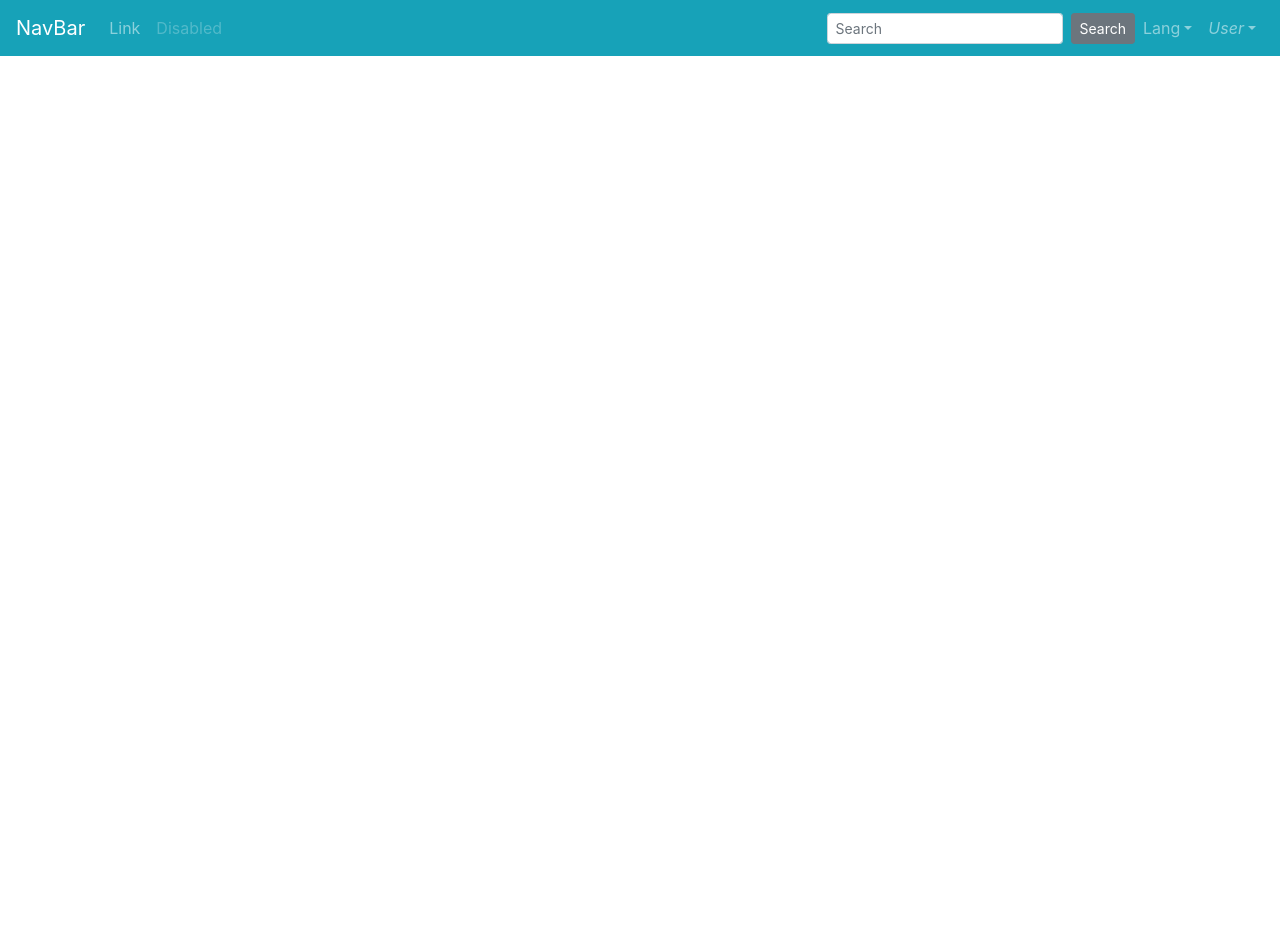
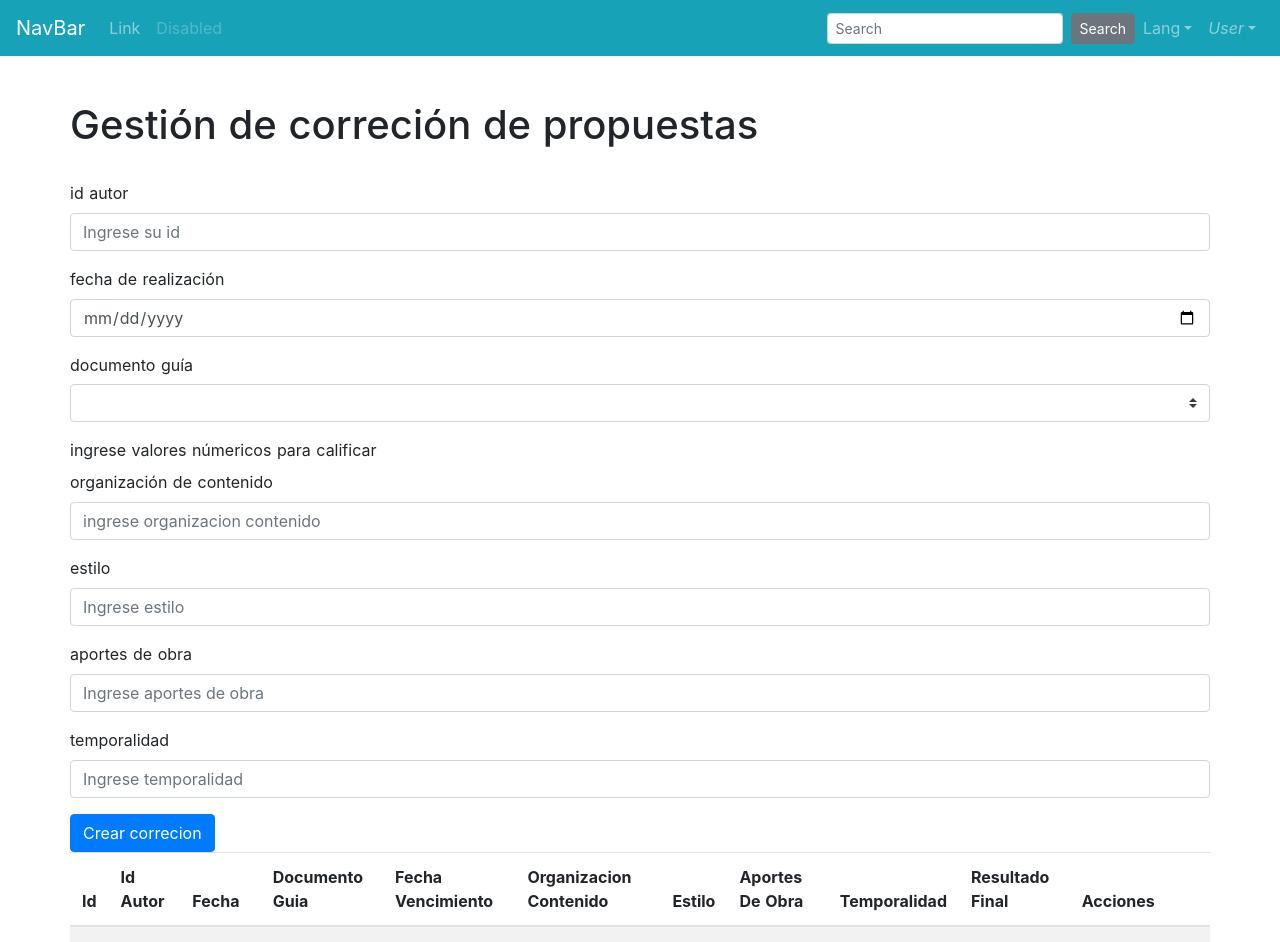
Before and after one commit to alejosuaza1022/proyectoSoftware, a Nuxt app: page /registroEvaluaciones in a window 1280 px wide. Shown: the top 942 px of the page. Before the commit the page ends 800 px from the top, so only its background shows below. Built offline with nearby package versions, Linux system fonts and the light colour scheme.

Commit message:
calculo de puntje evaluacion agregado

```diff
--- a/assets/registroCorreciones.js
+++ b/assets/registroEvaluaciones.js
@@ -5,15 +5,15 @@ export default {
         enEdicion: false,
         correcion: {
             id: "",
-            id_autor:"autor",
+            id_autor:"",
             fecha: "",
-            documento_guia: "",
+            documento_guia: "Seleccione una guía",
             fecha_vencimiento: "",
-            organizacion_contenido: 0.0,
-            estilo: 0.0,
-            aportes_de_obra:0.0,
-            temporalidad:0.0,
-            resultado_final:0.0,
+            organizacion_contenido: null,
+            estilo: null,
+            aportes_de_obra:null,
+            temporalidad:null,
+            resultado_final:null,
             acciones: true
         },
         lista_correciones: [
@@ -21,7 +21,7 @@ export default {
             id: "1",
             id_autor:"autor",
             fecha: "2020-03-03",
-            documento_guia: "vacio",
+            documento_guia: "guía 1",
             fecha_vencimiento: "2020-03-03",
             organizacion_contenido: 10,
             estilo: 10,
@@ -31,25 +31,30 @@ export default {
             acciones: true
           }
         ],
-
+        opciones_carrera: [
+          { value: null, text: "Seleccione una guía", disabled: true },
+          { value: "001", text: " guía 1" },
+          { value: "002", text: " guía 2" },
+        ]
       };
     },
     methods: {
       crearCorrecion() {
-
+        this.correcion.id = parseInt(this.lista_correciones[this.lista_correciones.length-1].id) + 1;
         this.correcion.fecha_vencimiento =  this.formatDate()
+        this.puntajeTotal();
         this.lista_correciones.push(this.correcion);
         this.correcion = {
             id_autor:"autor",
             id: "",
             fecha: "",
-            documento_guia: "",
+            documento_guia: "Seleccione una guía",
             fecha_vencimiento: "",
-            organizacion_contenido: 0.0,
-            estilo: 0.0,
+            organizacion_contenido: null,
+            estilo: null,
             aportes_de_obra:null,
-            temporalidad:0.0,
-            resultado_final:0.0,
+            temporalidad:null,
+            resultado_final:null,
             acciones: true
         }
       },
@@ -69,20 +74,21 @@ export default {
         this.correcion = Object.assign({}, auxCorre);
       },
       actualizar_correcion() {
-
+        this.correcion.fecha_vencimiento =  this.formatDate()
+        this.puntajeTotal();
         this.lista_correciones.splice(this.get_position(this.correcion), 1, this.correcion);
         this.correcion = {
             id: "",
-            id_autor:"autor",
+            id_autor:"",
             id_propuesta: "",
             fecha: "",
-            documento_guia: "",
+            documento_guia: "Seleccione una guía",
             fecha_vencimiento: "",
-            organizacion_contenido: 0.0,
+            organizacion_contenido: null,
             estilo: null,
             aportes_de_obra:null,
-            temporalidad:0.0,
-            resultado_final:0.0,
+            temporalidad:null,
+            resultado_final:null,
             acciones: true
         };
         this.enEdicion = false
@@ -101,7 +107,17 @@ export default {
             day = '0' + day;
 
         return [year, month, day].join('-');
+    },
+
+    puntajeTotal(){
+      var p1 = parseFloat(this.correcion.organizacion_contenido)
+      var p2 = parseFloat(this.correcion.estilo)
+      var p3 = parseFloat(this.correcion.aportes_de_obra)
+      var p4 = parseFloat(this.correcion.temporalidad)
+
+      this.correcion.resultado_final = p1*0.125+p2*0.125+p3*0.125+p4*0.125
     }
+
     }
 
 
--- a/pages/registroCorreciones.vue
+++ /dev/null
@@ -1,88 +0,0 @@
-<template>
-  <div>
-    <b-container>
-      <!-- Content here -->
-
-      <h1>Gestión de correción de propuestas</h1>
-      <br />
-
-      <b-form action="javascript:void(0)" >
-        <b-form-group label="id autor" label-for="id_autor">
-          <b-form-input
-            class="form-control"
-            type="text"
-            v-model="correcion.id_autor"
-            placeholder="Ingrese su id"
-            id="id_autor"
-          />
-        </b-form-group>
-        <b-form-group label="fecha de realización" label-for="fecha">
-          <b-form-input
-            class="form-control"
-            v-model="correcion.fecha"
-            type="date"
-            placeholder="Ingrese la fecha de realización"
-            id="fecha"
-          />
-        </b-form-group>
-
-        <b-form-group label="ingrese valores númericos para calificar" label-for="labelInfo">
-
-        <b-form-group label="organización de contenido" label-for="organizacion_contenido">
-          <b-form-input
-            class="form-control"
-            type="number"
-            v-model="correcion.organizacion_contenido"
-            id="organizacion_contenido"
-            placeholder="ingrese organizacion contenido"
-          />
-        </b-form-group>
-
-        <b-form-group label="estilo" label-for="estilo">
-          <b-form-input
-            class="form-control"
-            type="number"
-            v-model="correcion.estilo"
-            id="estilo"
-            placeholder="Ingrese estilo"
-          />
-        </b-form-group>
-
-        <b-form-group label="aportes de obra" label-for="aportes_de_obra">
-          <b-form-input
-            class="form-control"
-            type="number"
-            v-bind:required="true"
-            v-model="correcion.aportes_de_obra"
-            id="aportes_de_obra"
-            placeholder="Ingrese aportes de obra"
-          />
-        </b-form-group>
-
-        <b-form-group label="temporalidad" label-for="temporalidad">
-          <b-form-input
-            class="form-control"
-            type="number"
-            v-model="correcion.temporalidad"
-            id="temporalidad"
-            placeholder="Ingrese temporalidad"
-          ></b-form-input>
-        </b-form-group>
-        </b-form-group>
-
-        <b-button type="submit" variant="primary" class="submit-button" v-if="!enEdicion">Crear estudiante</b-button>
-        <b-button @click="actualizar_correcion()" variant="primary" v-else>Actualizar Correcion</b-button>
-      </b-form>
-
-      <b-table striped hover :items="lista_correciones">
-        <template v-slot:cell(acciones)="row">
-          <b-button size="sm" @click="cargar_correcion(row)" class="mr-2 acciones">Modificar</b-button>
-          <b-button size="sm" @click="eliminar_correcion(row)" class="mr-2 acciones">Eliminar</b-button>
-        </template>
-      </b-table>
-    </b-container>
-  </div>
-</template>
-
-
-<script src="@/assets/registroCorreciones.js"/>
--- /dev/null
+++ b/pages/registroEvaluaciones.vue
@@ -0,0 +1,107 @@
+<template>
+  <div>
+    <b-container>
+      <!-- Content here -->
+
+      <h1>Gestión de correción de propuestas</h1>
+      <br />
+
+      <b-form action="javascript:void(0)">
+        <b-form-group label="id autor" label-for="id_autor">
+          <b-form-input
+            class="form-control"
+            type="text"
+            v-bind:required="true"
+            v-model="correcion.id_autor"
+            placeholder="Ingrese su id"
+            id="id_autor"
+          />
+        </b-form-group>
+        <b-form-group label="fecha de realización" label-for="fecha">
+          <b-form-input
+            class="form-control"
+            v-model="correcion.fecha"
+            type="date"
+            v-bind:required="true"
+            placeholder="Ingrese la fecha de realización"
+            id="fecha"
+          />
+        </b-form-group>
+                   <b-form-group label="documento guía">
+          <b-form-select  v-model="correcion.documento_guia" :options="opciones_carrera"></b-form-select>
+        </b-form-group>
+
+        <b-form-group label="ingrese valores númericos para calificar" label-for="labelInfo">
+          <b-form-group label="organización de contenido" label-for="organizacion_contenido">
+            <b-form-input
+              class="form-control"
+              type="number"
+              v-bind:required="true"
+              v-model="correcion.organizacion_contenido"
+              id="organizacion_contenido"
+              placeholder="ingrese organizacion contenido"
+            />
+          </b-form-group>
+
+          <b-form-group label="estilo" label-for="estilo">
+            <b-form-input
+              class="form-control"
+              type="number"
+              v-model="correcion.estilo"
+              id="estilo"
+              v-bind:required="true"
+              placeholder="Ingrese estilo"
+            />
+          </b-form-group>
+
+          <b-form-group label="aportes de obra" label-for="aportes_de_obra">
+            <b-form-input
+              class="form-control"
+              type="number"
+
+              v-bind:required="true"
+              v-model="correcion.aportes_de_obra"
+              id="aportes_de_obra"
+              placeholder="Ingrese aportes de obra"
+            />
+          </b-form-group>
+
+          <b-form-group label="temporalidad" label-for="temporalidad">
+            <b-form-input
+              class="form-control"
+              type="number"
+              v-model="correcion.temporalidad"
+              id="temporalidad"
+              v-bind:required="true"
+              placeholder="Ingrese temporalidad"
+            ></b-form-input>
+          </b-form-group>
+        </b-form-group>
+        <b-button
+          @click="crearCorrecion()"
+          variant="primary"
+          class="submit-button"
+          v-if="!enEdicion"
+        >Crear correcion</b-button>
+        <b-button @click="actualizar_correcion()" variant="primary" v-else>Actualizar Correcion</b-button>
+      </b-form>
+
+      <b-table striped hover :items="lista_correciones">
+        <template v-slot:cell(acciones)="row">
+          <b-button size="sm" @click="cargar_correcion(row)" class="mr-2 acciones">Modificar</b-button>
+          <b-button size="sm" @click="eliminar_correcion(row)" class="mr-2 acciones">Eliminar</b-button>
+        </template>
+      </b-table>
+    </b-container>
+  </div>
+</template>
+<style>
+    @import '../assets/sizes.css';
+    input:focus {
+    border : 2px solid rgb(238, 36, 36) !important;
+    box-shadow: 0 0 0px !important;
+
+    }
+
+</style>
+<script src="@/assets/registroEvaluaciones.js"/>
```
Also changed, not shown: layouts/default.vue (line endings or trailing spaces).
